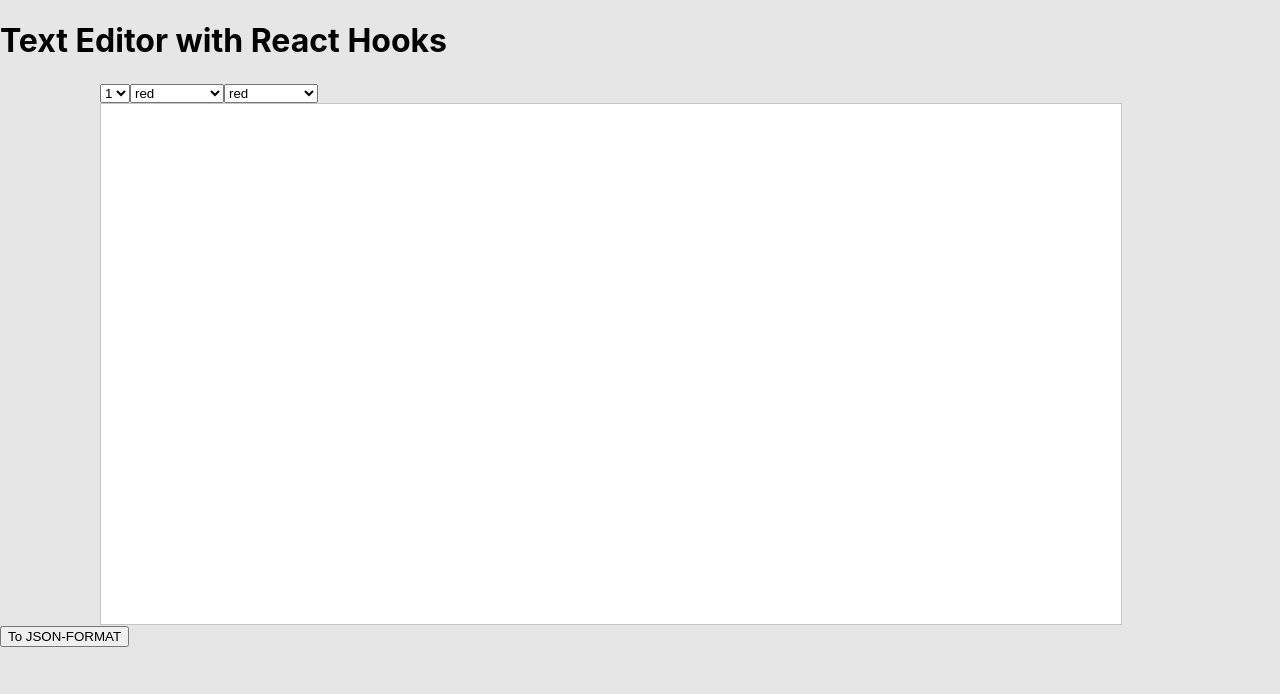
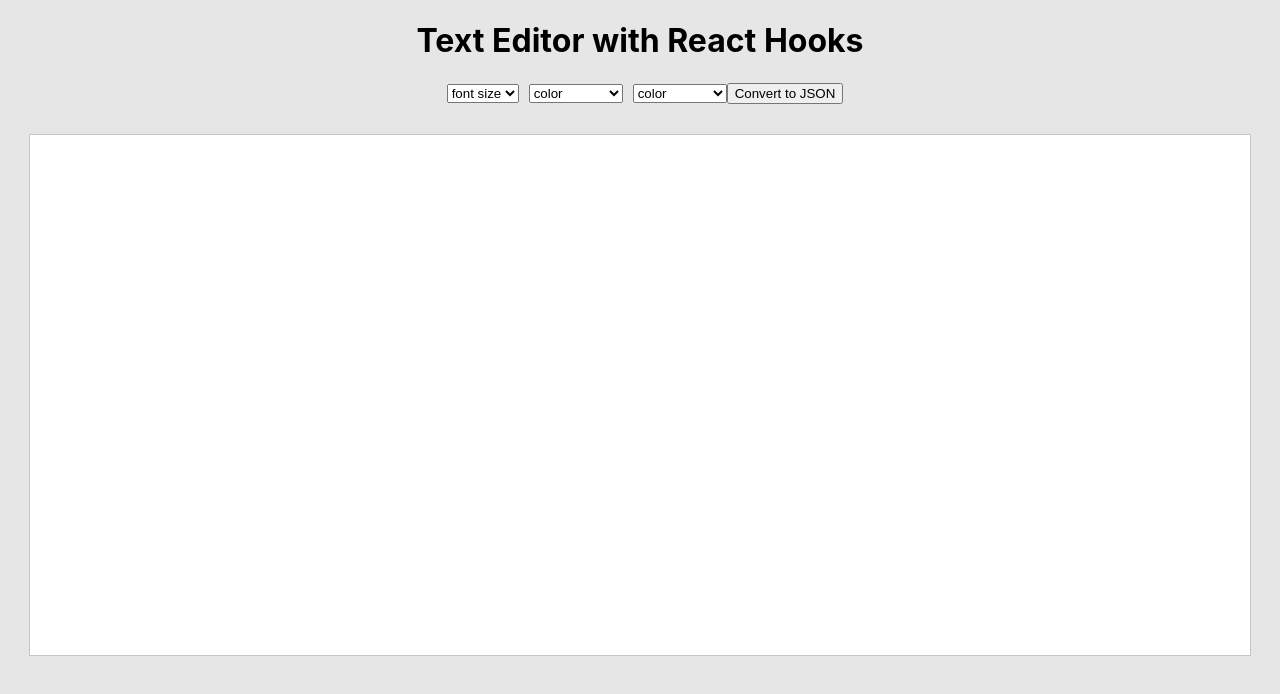
Before and after one commit to Parenyuk/texteditorts, a React (Create React App) app: page / in a window 1280 px wide. Shown: the top 694 px of the page. Built offline with nearby package versions, Linux system fonts and the light colour scheme.

Commit message:
add font size, color and backgroundColor to select text in Content.tsx v2

```diff
--- a/src/App.css
+++ b/src/App.css
@@ -1,3 +1,10 @@
 body {
     background-color: #E6E6E6;
 }
+.container {
+    width: 80%;
+    display: flex;
+    flex-direction: column;
+    align-items: center;
+    margin: 0 auto;
+}
--- a/src/App.tsx
+++ b/src/App.tsx
@@ -1,31 +1,15 @@
 import React, {FormEvent, useState} from 'react';
 import './App.css';
-import {Content} from './components/Content';
+import {Content} from './components/Content/Content';
 
-type stateType = {
-    text: string
-    fontSize: string
-    color: string
-}
 
 function App() {
 
-    // const [value, setValue] = useState<stateType>({text: '',
-    // fontSize: '14px',
-    //     color: 'black'
-    // });
-
-    const [text, setText] = useState('');
-
-    const change = (st: string = '') => {
-        setText(st)
-        console.log(text)
-    }
 
   return (
-      <div className="App">
+      <div className="container">
         <h1>Text Editor with React Hooks</h1>
-          <Content change={change} text={text} />
+          <Content  />
       </div>
   );
 }
--- a/src/components/Content.css
+++ /dev/null
@@ -1,3 +0,0 @@
-.form {
-    padding-left: 100px;
-}
--- a/src/components/Content.tsx
+++ /dev/null
@@ -1,119 +0,0 @@
-import React, {ChangeEvent, useEffect, useRef,} from 'react';
-import  './Content.css'
-
-type PropsType = {
-    text: string
-    change: (t: string) => void
-}
-
-export const Content = ({change, text}: PropsType) => {
-
-    const textRef = useRef(null)
-
-
-
-
-    const changeText2 = (comand: string, e: React.ChangeEvent<HTMLInputElement>): void => {
-        debugger
-        change(e.target.value);
-        console.log(text)
-    }
-
-    const toJSON = () => {
-        const json = JSON.stringify(text)
-        debugger
-        console.log(json)
-    }
-
-    // useEffect(()=> {
-    //  function  formatText  (sCnd: string, value:string)  {
-    //         document.execCommand(sCnd, false, value)
-    //
-    //         document.execCommand('copy')
-    //         navigator.clipboard.readText().then(text=> {
-    //             const newObj = {
-    //                 text: text,
-    //                 fontSize: value,
-    //                 color: 'red'
-    //             }
-    //
-    //             debugger
-    //         })
-    //     }
-    // }, [])
-
-    const formatText = (sCnd: string, value:string): void => {
-         document.execCommand(sCnd, false, value)
-
-        document.execCommand('copy')
-        navigator.clipboard.readText().then(text=> {
-            const newObj = {
-                text: text,
-                fontSize: value,
-                color: 'red'
-            }
-
-            debugger
-        })
-    }
-
-
-
-    // const changeFontSize = (e: ChangeEvent<HTMLSelectElement>): void => {
-    //     console.log(e.currentTarget.value)
-    // }
-    //
-    // const changeColor = (e: ChangeEvent<HTMLSelectElement>): void => {
-    //     console.log(e.currentTarget.value)
-    // }
-    //
-    // const changeBackground = (e: ChangeEvent<HTMLSelectElement>): void => {
-    //     console.log(e.currentTarget.value)
-    // }
-
-    const fontSizeArray = [
-        // "8px", "10px", "12px", "14px", "16px", "18px", "20px",
-        1, 2, 3, 4, 5, 6, 7
-    ]
-    const colorArray = [
-        "red", "green", "yellow", "blue", "black", "brown", "greenyellow", "pink"
-    ]
-
-    return (
-
-        <>
-            <form onSubmit={toJSON} className={'form'}>
-                <select onChange={(e) =>formatText('fontSize', e.currentTarget.value)}>
-                    font size
-                    {fontSizeArray.map(f =>  <option key={f} value={f}>{f}</option>)}
-                </select >
-                <select onChange={(e) =>formatText('foreColor', e.currentTarget.value)}> color
-                    {colorArray.map(c => <option key={c} value={c}>{c}</option>)}
-
-
-                </select>
-                <select onChange={(e) =>formatText('backColor', e.currentTarget.value)}>
-                    background color
-                    {colorArray.map(c => <option key={c} value={c}>{c}</option>)}
-                </select>
-            </form>
-
-            <div contentEditable={'true'} style={{
-                marginLeft: '100px',
-                minHeight: '500px', maxWidth: '1000px', outline: '0px solid transparent',
-                border: '0.5px solid #C6C6C6',
-                padding: '10px',
-                backgroundColor: 'white'
-            }}
-                // onClick={changeText2}
-                //  onChange={changeText2}
-                ref={textRef}
-            > {text}
-            </div>
-            <div>
-                <button onClick={toJSON} /*onChange={changeText}*/>To JSON-FORMAT</button>
-            </div>
-        </>
-
-    )
-}
--- /dev/null
+++ b/src/components/Content/Content.css
@@ -0,0 +1,16 @@
+.form {
+    padding-bottom: 30px;
+
+
+}
+.textarea {
+    min-height: 500px;
+    min-width: 1200px;
+    outline: 0px solid transparent;
+    border: 0.5px solid #C6C6C6;
+    padding: 10px;
+    background-color: white;
+}
+.selectItems {
+    margin-left: 10px;
+}
--- /dev/null
+++ b/src/components/Content/Content.tsx
@@ -0,0 +1,71 @@
+import React from 'react';
+import './Content.css'
+
+
+export const Content = () => {
+
+
+
+
+    const formatText = (sCnd: string, value: string): void => {
+        document.execCommand(sCnd, false, value)
+        document.execCommand('copy')
+        navigator.clipboard.readText().then(text => {
+            const newObj = {
+                text: text,
+                fontSize: value,
+                color: value,
+                backgroundColor: value
+            }
+
+
+            // console.log(newObj)
+
+        })
+
+
+    }
+
+    // const toJSON = (newObj: any) => {
+    //     const json = JSON.stringify(newObj)
+    //     console.log(json)
+    // }
+
+    const fontSizeArray = [
+        {key: 0, value: 'font size'}, {key: 1, value: '10px'}, {key: 2, value: '12px'}, {
+            key: 3,
+            value: '14px'
+        }, {key: 4, value: '18px'},
+        {key: 5, value: '24px'}, {key: 6, value: '36px'}, {key: 7, value: '48px'},
+
+    ]
+    const colorArray = [
+        'color', 'red', 'green', 'yellow', 'blue', 'black', 'brown', 'greenyellow', 'pink'
+    ]
+
+    return (
+
+        <>
+            <form className={'form'}>
+                <select className={'selectItems'} onChange={(e) => formatText('fontSize', e.currentTarget.value)}>
+                    font size
+                    {fontSizeArray.map(f => <option key={f.key} value={f.key}>{f.value}</option>)}
+                </select>
+                <select className={'selectItems'}
+                        onChange={(e) => formatText('foreColor', e.currentTarget.value)}> color
+                    {colorArray.map(c => <option key={c} value={c}>{c}</option>)}
+                </select>
+                <select className={'selectItems'} onChange={(e) => formatText('backColor', e.currentTarget.value)}>
+                    background color
+                    {colorArray.map(c => <option key={c} value={c}>{c}</option>)}
+                </select>
+                <button /*onClick={toJSON}*/ >Convert to JSON</button>
+            </form>
+            <div contentEditable={'true'}
+                 className={'textarea'}>
+            </div>
+
+        </>
+
+    )
+}
```
